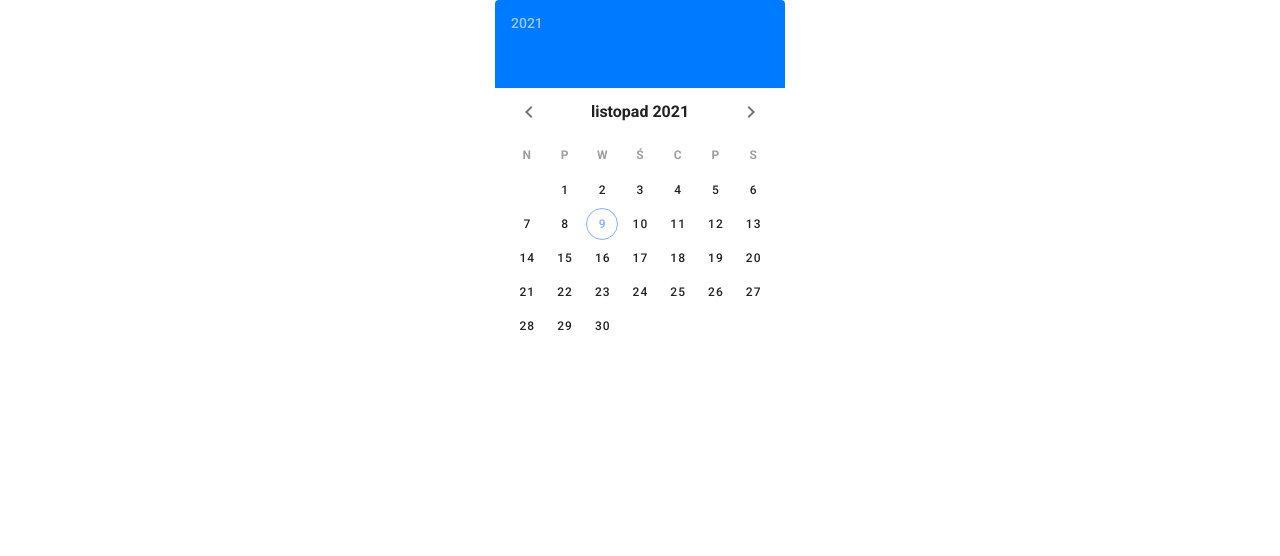
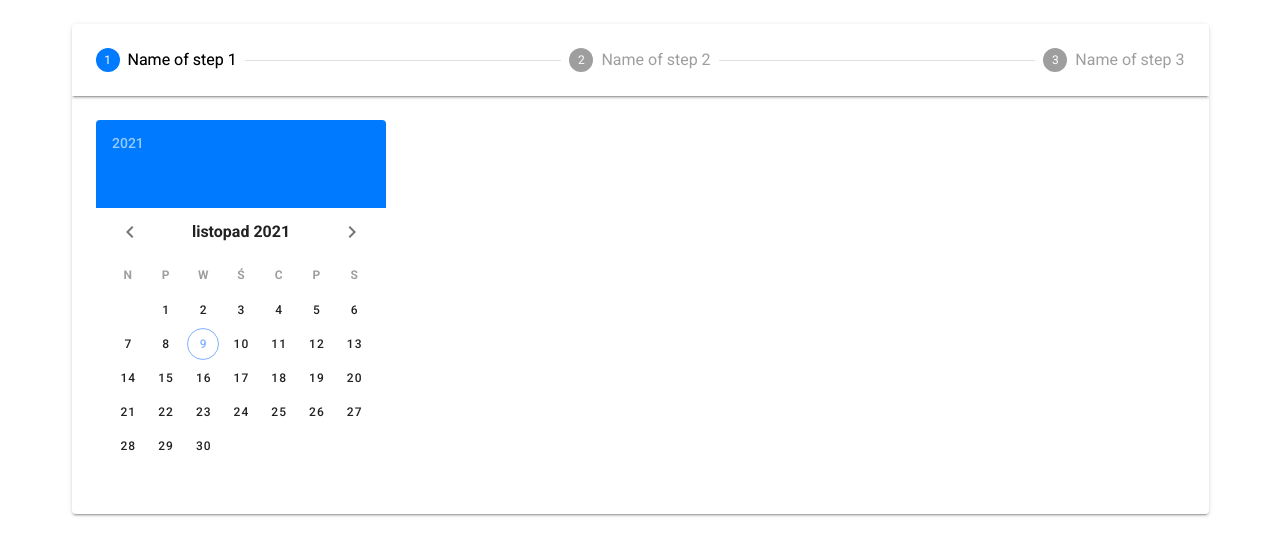
Before and after one commit to Berecci93/reservationSystem, a Vue app: page / in a window 1280 px wide. Shown: the top 556 px of the page. Built offline with nearby package versions, Linux system fonts and the light colour scheme.

Commit message:
added stepper(3 steps)

```diff
--- a/src/App.vue
+++ b/src/App.vue
@@ -2,11 +2,37 @@
     <v-app>
         <v-main>
             <v-container>
-                <v-row class="justify-space-around">
-                    <v-date-picker v-model="date" min="2016-06-15" max="2023-03-20"></v-date-picker>
-                    <Timeline :config="config" v-if="date"></Timeline>
-                    <Form v-if="date"></Form>
-                </v-row>
+                <v-col>
+                    <v-stepper v-model="stepNumber">
+                        <v-stepper-header>
+                            <v-stepper-step :complete="stepNumber > 1" step="1">Name of step 1</v-stepper-step>
+
+                            <v-divider></v-divider>
+
+                            <v-stepper-step :complete="stepNumber > 2" step="2">Name of step 2</v-stepper-step>
+
+                            <v-divider></v-divider>
+
+                            <v-stepper-step step="3">Name of step 3</v-stepper-step>
+                        </v-stepper-header>
+                        <v-stepper-items>
+                            <v-stepper-content step="1">
+                                <v-date-picker
+                                    v-model="date"
+                                    @input="stepNumber = 2"
+                                    min="2016-06-15"
+                                    max="2023-03-20"
+                                ></v-date-picker>
+                            </v-stepper-content>
+                            <v-stepper-content step="2">
+                                <Timeline :config="config" v-if="date" @hourChosen="stepNumber = 3"></Timeline>
+                            </v-stepper-content>
+                            <v-stepper-content step="3">
+                                <Form v-if="date"></Form>
+                            </v-stepper-content>
+                        </v-stepper-items>
+                    </v-stepper>
+                </v-col>
             </v-container>
         </v-main>
     </v-app>
@@ -25,6 +51,7 @@ export default {
             sesja: 45,
             przerwa: 15
         },
+        stepNumber: 1
     }),
     components: {
         Timeline,
--- a/src/components/Timeline.vue
+++ b/src/components/Timeline.vue
@@ -4,7 +4,7 @@
             <v-card>
                 <div class="py-1 pl-4 pr-2">
                     {{ item.start.hour + ":" + item.start.minutes + item.end.hour + ":" + item.end.minutes }}
-                    <v-btn icon class="ml-1">
+                    <v-btn icon class="ml-1" @click="$emit('hourChosen')">
                         <v-icon color="primary">mdi-check-circle</v-icon>
                     </v-btn>
                 </div>
```
